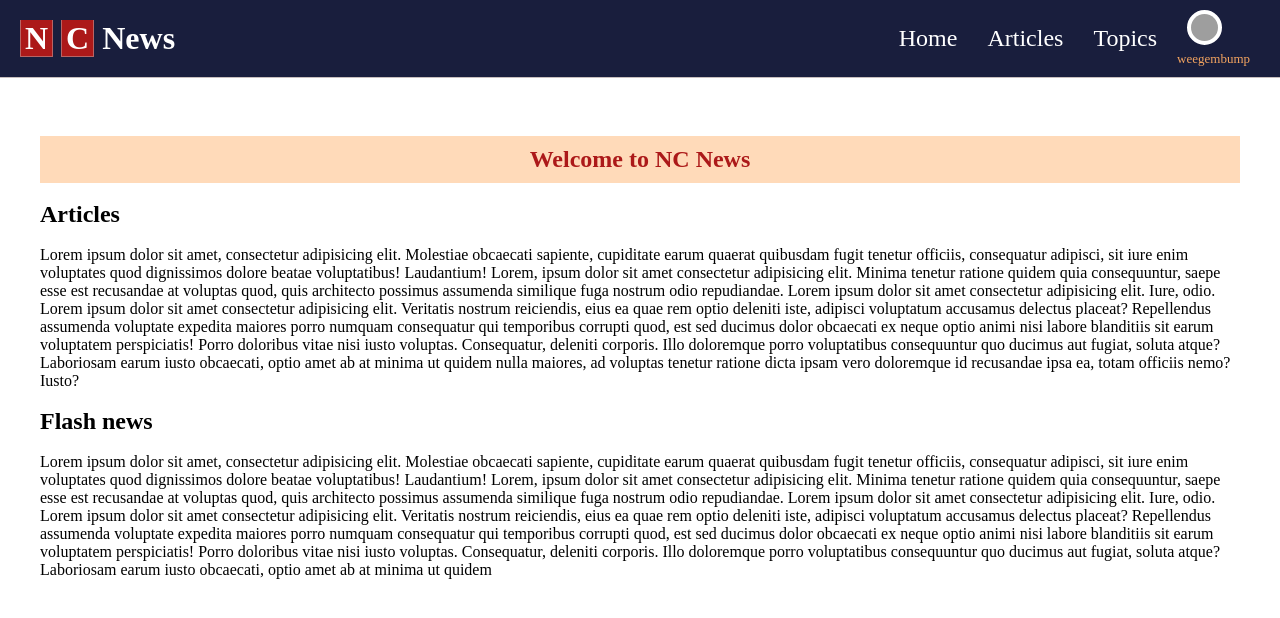
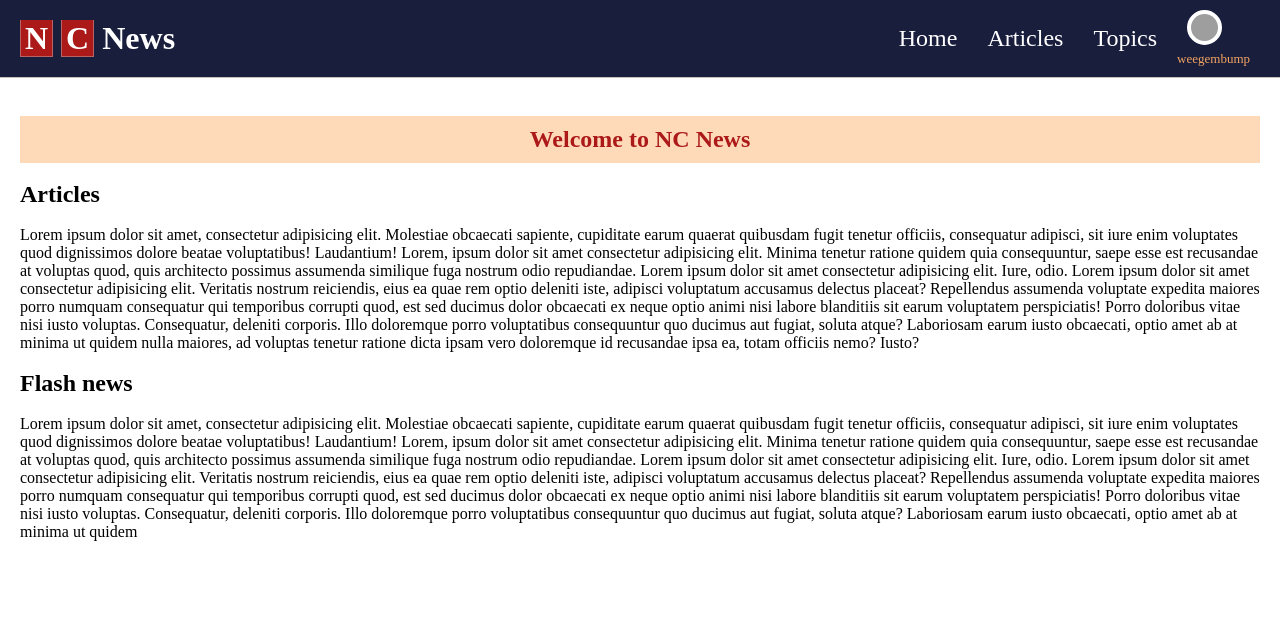
Before and after one commit to rsdecoder/news-project, a React (Vite) app: page / in a window 1280 px wide. Shown: the top 618 px of the page. Built offline with nearby package versions, Linux system fonts and the light colour scheme; grey boxes are pictures that could not be loaded.

Commit message:
New changes to the home page margin2

```diff
--- a/src/App1.css
+++ b/src/App1.css
@@ -73,7 +73,8 @@ header {
     text-decoration: none;
 }
 #home {
-    margin: 30px;
+    margin: 10px 10px 40px 10px;
+    /* margin: 30px; */
 }
 .home-welcome {
     text-align: center;
```
